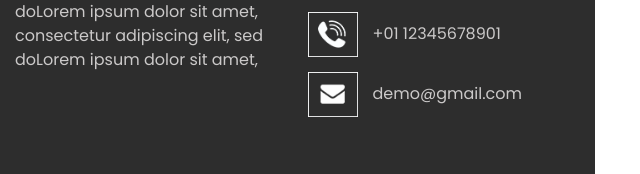
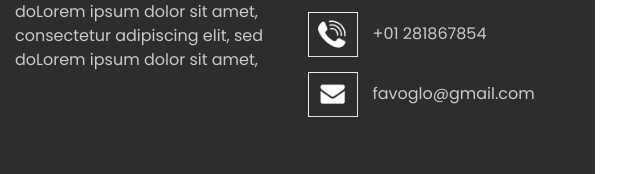
Before and after one commit to RNITDIR/Design-website-build, a plain HTML site: page contact.html in a window 1280 px wide. Shown: the part 1756-1930 px from the top of the page, 640-1280 px from the left. Drawn offline with nearby package versions, Linux system fonts and the light colour scheme.

Commit message:
feature1

```diff
--- a/contact.html
+++ b/contact.html
@@ -221,11 +221,11 @@
               </a>
               <a href="">
                 <img src="images/call.png" alt="">
-                <span>+01 12345678901</span>
+                <span>+01 281867854</span>
               </a>
               <a href="">
                 <img src="images/mail.png" alt="">
-                <span> demo@gmail.com</span>
+                <span> favoglo@gmail.com</span>
               </a>
             </div>
           </div>
```
